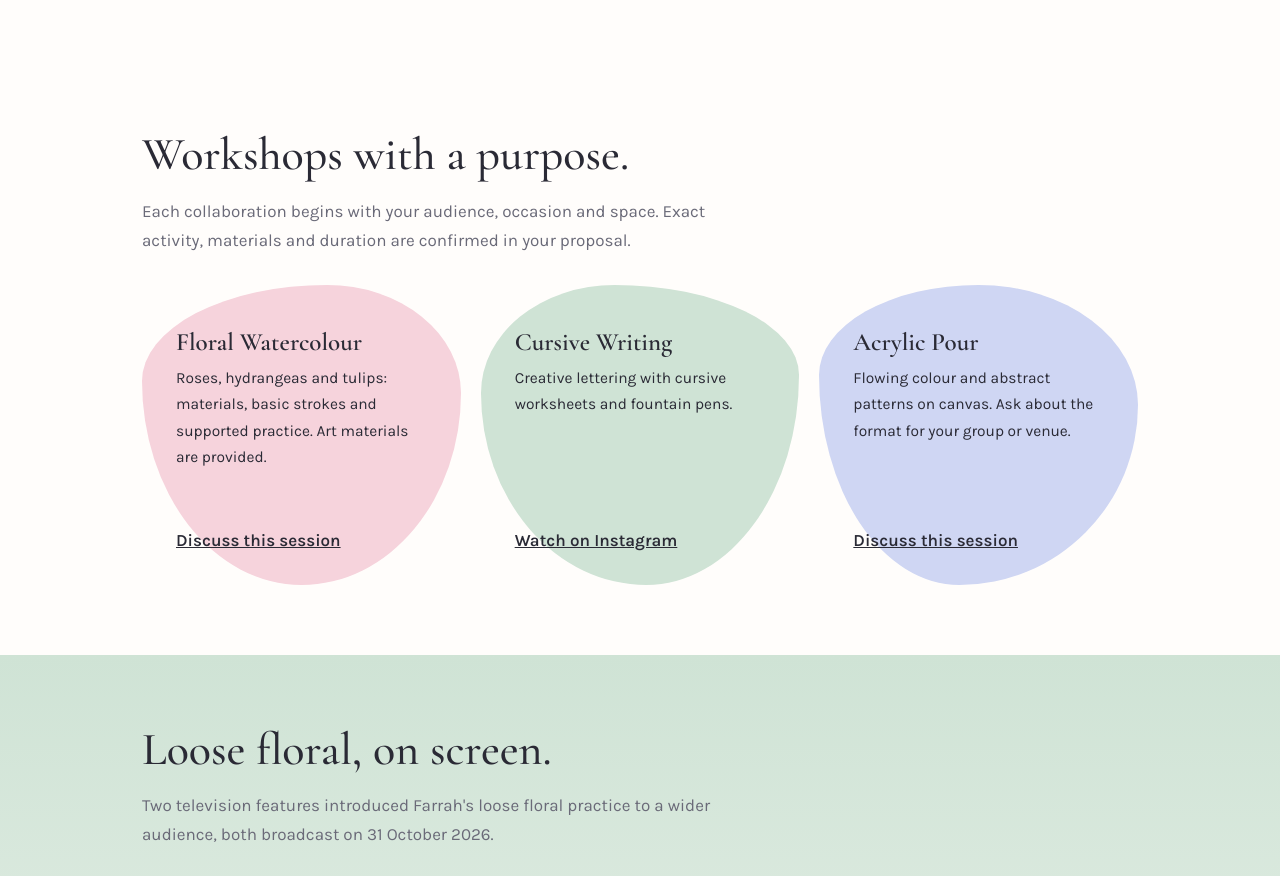
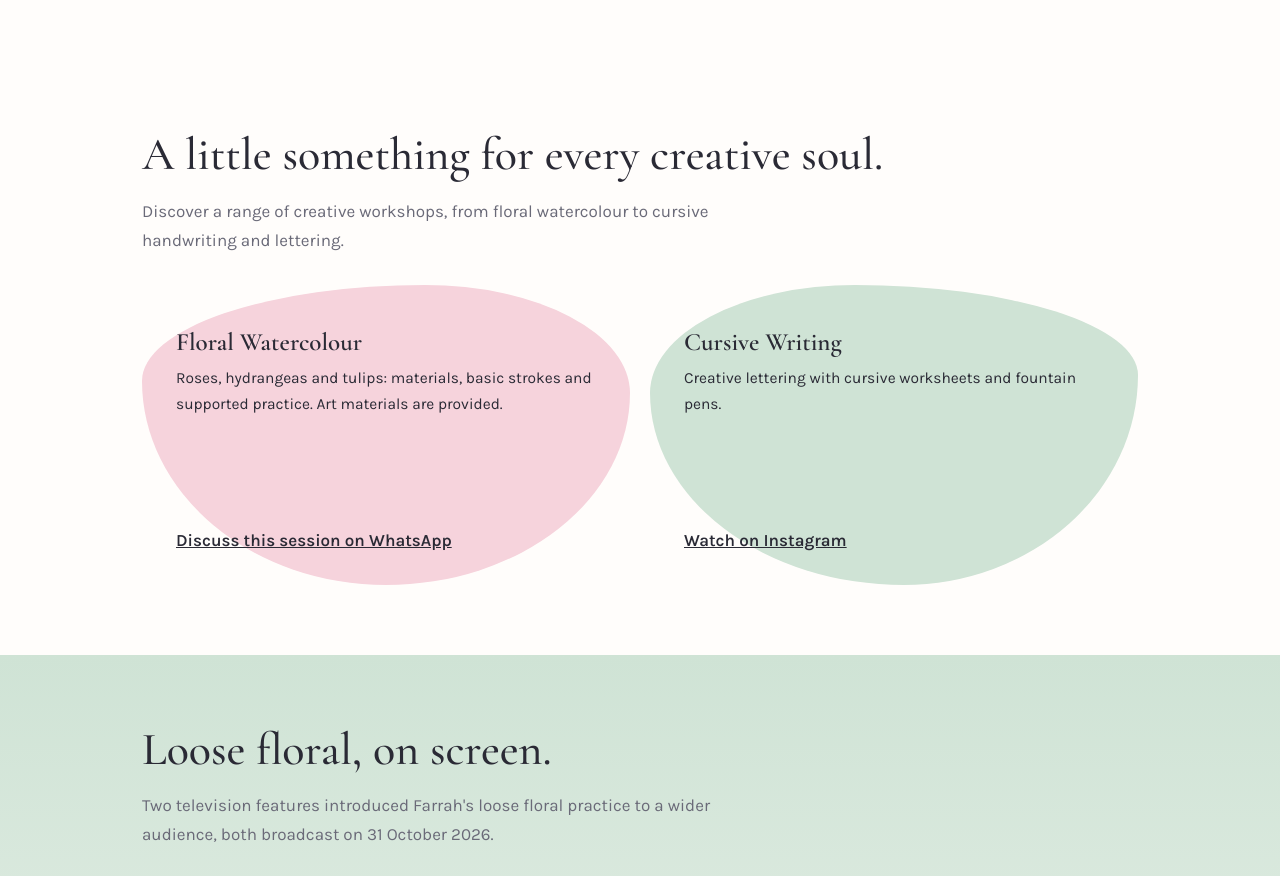
Before and after one commit to farrahwartz/farrahwartz.github.io, a plain HTML site: page index.html in a window 1280 px wide. Shown: the part 1520-2396 px from the top of the page. Drawn offline with nearby package versions, Linux system fonts and the light colour scheme.

Commit message:
Update workshops section, remove Acrylic Pour, add WhatsApp link

```diff
--- a/index.html
+++ b/index.html
@@ -131,12 +131,11 @@ footer{padding:26px 0 40px;font-size:14px;color:var(--mut);text-align:center}
 </div></div></section>
 
 <section id="workshops"><div class="w">
-<h2>Workshops with a purpose.</h2>
-<p class="mut">Each collaboration begins with your audience, occasion and space. Exact activity, materials and duration are confirmed in your proposal.</p>
+<h2>A little something for every creative soul.</h2>
+<p class="mut">Discover a range of creative workshops, from floral watercolour to cursive handwriting and lettering.</p>
 <div class="cards">
-<div class="card"><h3>Floral Watercolour</h3><p>Roses, hydrangeas and tulips: materials, basic strokes and supported practice. Art materials are provided.</p><a href="#contact">Discuss this session</a></div>
+<div class="card"><h3>Floral Watercolour</h3><p>Roses, hydrangeas and tulips: materials, basic strokes and supported practice. Art materials are provided.</p><a href="https://Wasap.my/60197170098/FloralWatercolourWorkshop" target="_blank" rel="noopener noreferrer">Discuss this session on WhatsApp</a></div>
 <div class="card"><h3>Cursive Writing</h3><p>Creative lettering with cursive worksheets and fountain pens.</p><a href="https://www.instagram.com/p/C8m2NfYyAGu/" target="_blank" rel="noopener noreferrer">Watch on Instagram</a></div>
-<div class="card"><h3>Acrylic Pour</h3><p>Flowing colour and abstract patterns on canvas. Ask about the format for your group or venue.</p><a href="#contact">Discuss this session</a></div>
 </div></div></section>
 
 <section id="tv" class="tv"><div class="w">
```
